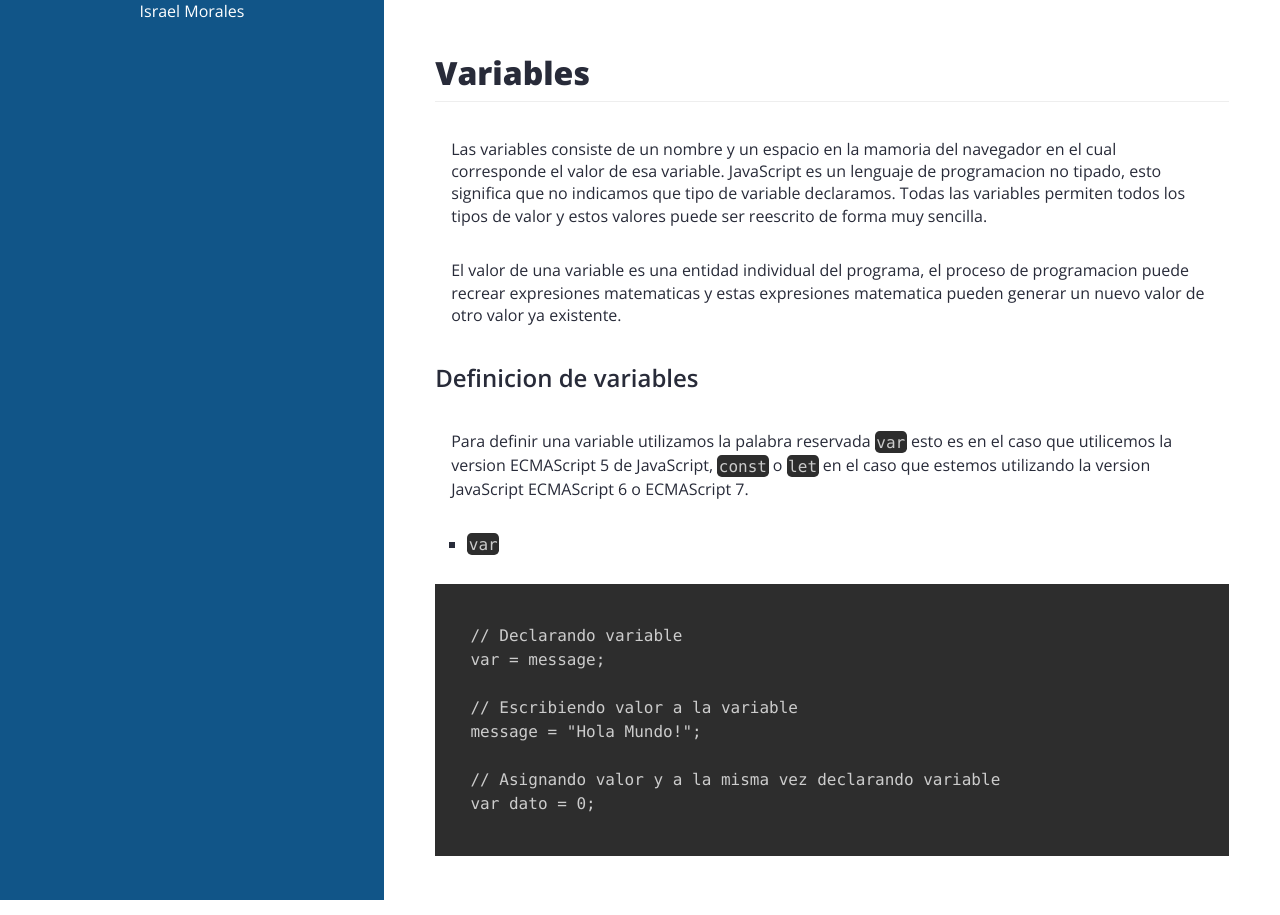
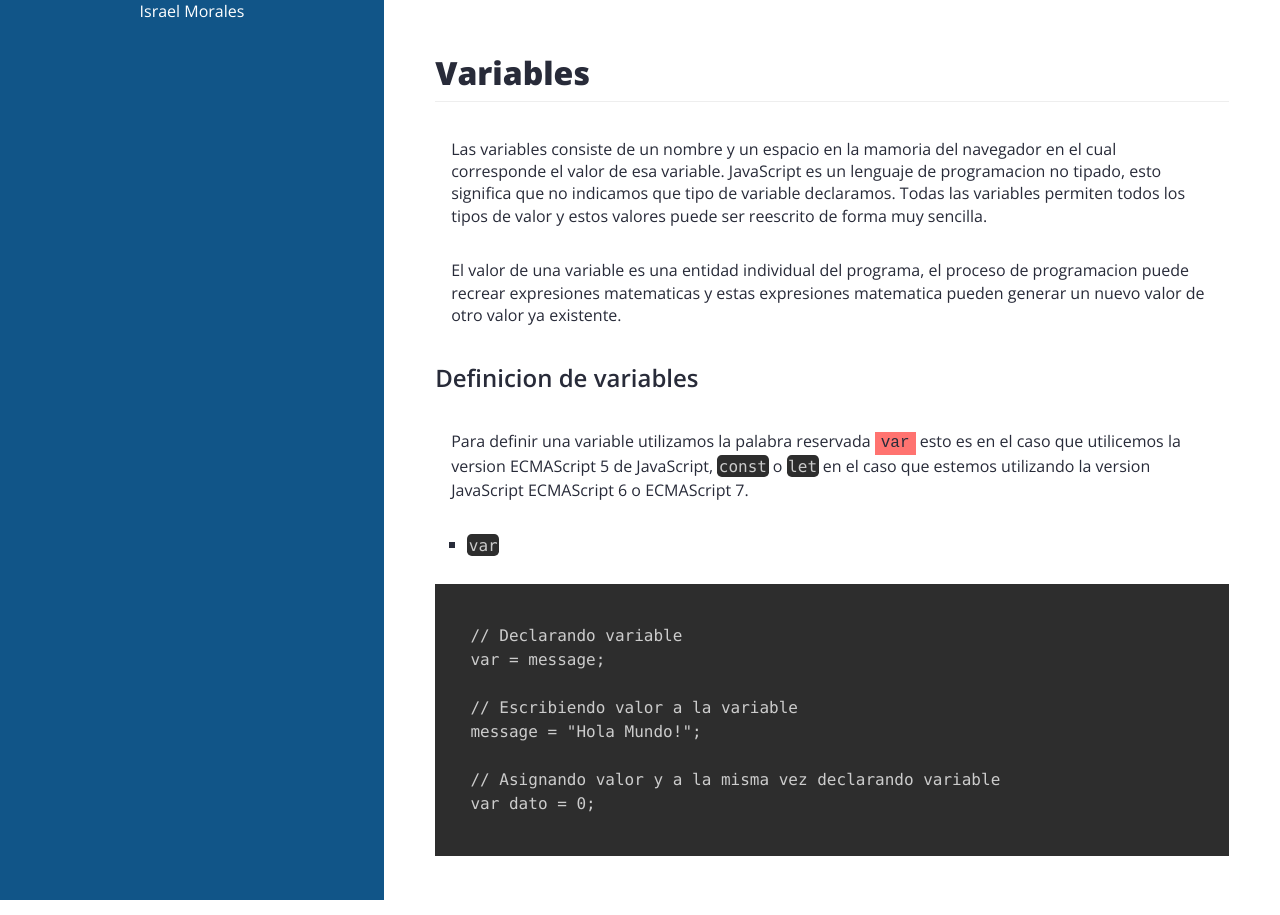
Before and after one commit to imoralesdev/imoralesdev.github.io, a Jekyll site: the page built from tutorials/javascript/01-variables.md, in a window 1280 px wide. Built offline with Jekyll 4.4.1, drawn with Linux system fonts in a browser that asks for light colours; nearby versions of some CDN libraries.

Commit message:
Update 01-variables.md

```diff
--- a/tutorials/javascript/01-variables.md
+++ b/tutorials/javascript/01-variables.md
@@ -8,7 +8,7 @@
 
 ## Definicion de variables
 
-Para definir una variable utilizamos la palabra reservada `var` esto es en el caso que utilicemos la version ECMAScript 5 de JavaScript, `const` o `let` en el caso que estemos utilizando la version JavaScript ECMAScript 6 o ECMAScript 7.
+Para definir una variable utilizamos la palabra reservada <span class="content__code">var</span> esto es en el caso que utilicemos la version ECMAScript 5 de JavaScript, `const` o `let` en el caso que estemos utilizando la version JavaScript ECMAScript 6 o ECMAScript 7.
 
 - `var`
 
```
